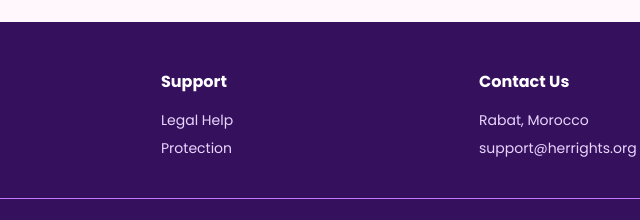
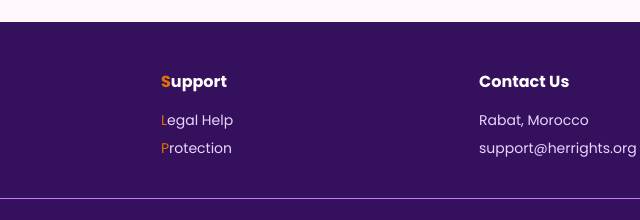
Before and after one commit to SaadZakraoui/Saad.Zakraoui-final-Project-html-css, a website: page index.html in a window 1280 px wide. Shown: the part 2810-3030 px from the top of the page, 499-1139 px from the left. Drawn offline with Linux system fonts and the light colour scheme.

Commit message:
fix : change colors of footer

```diff
--- a/index.html
+++ b/index.html
@@ -292,13 +292,13 @@
                 </div>
                 <div>
                     <h3 class="font-bold mb-4 hover:text-orange-500">
-                        Support
+                        <span class="text-amber-600">S</span>upport
                     </h3>
                     <p class="text-purple-200 text-sm mb-2">
-                        Legal Help
+                        <span class="text-amber-600">L</span>egal Help
                     </p>
                     <p class="text-purple-200 text-sm">
-                        Protection
+                        <span class="text-amber-600">P</span>rotection
                     </p>
                 </div>
                 <div>
```
